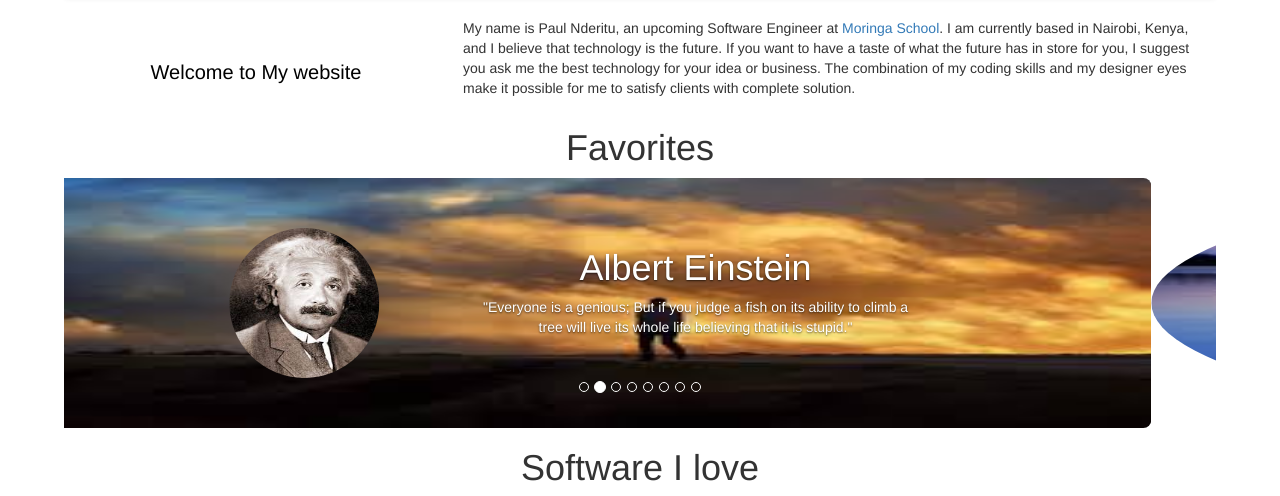
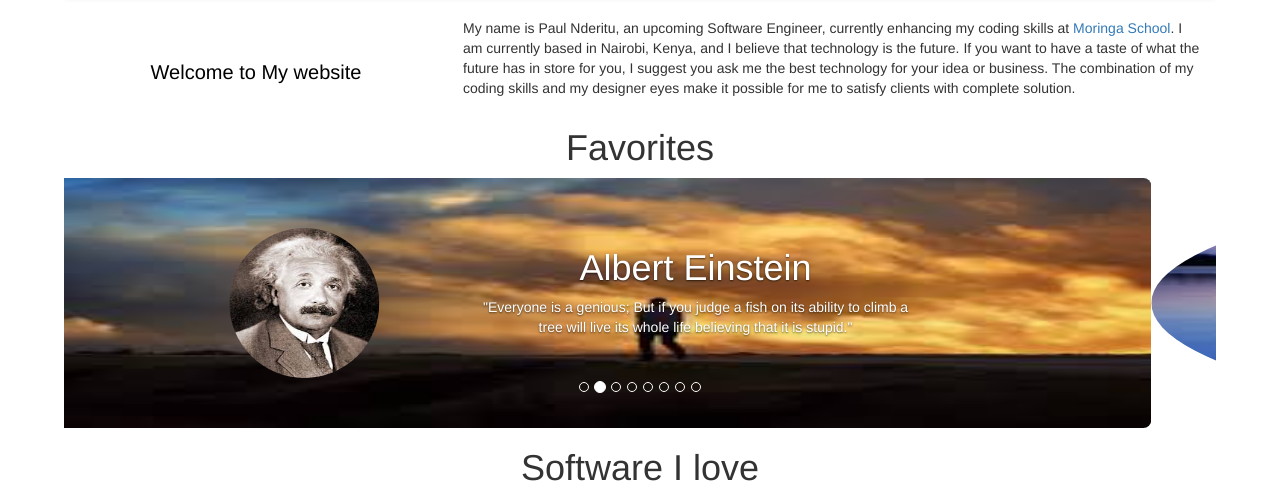
Before and after one commit to paulnderitu/newp, a plain HTML site: page index.html in a window 1280 px wide. Shown: the part 604-1100 px from the top of the page. Drawn offline with nearby package versions, Linux system fonts and the light colour scheme.

Commit message:
updating index

```diff
--- a/index.html
+++ b/index.html
@@ -87,8 +87,9 @@
         </div>
         <!--end of col-md-4-->
         <div class="col-md-8">
-          <p>My name is Paul Nderitu, an upcoming Software Engineer at <a href="http://www.moringaschool.com/">Moringa School</a>. I am currently based in Nairobi, Kenya, and I believe that technology is the future. If you want to have a taste of what the
-            future has in store for you, I suggest you ask me the best technology for your idea or business. The combination of my coding skills and my designer eyes make it possible for me to satisfy clients with complete solution.</p>
+          <p>My name is Paul Nderitu, an upcoming Software Engineer, currently enhancing my coding skills at <a href="http://www.moringaschool.com/">Moringa School</a>. I am currently based in Nairobi, Kenya, and I believe that technology is the future.
+            If you want to have a taste of what the future has in store for you, I suggest you ask me the best technology for your idea or business. The combination of my coding skills and my designer eyes make it possible for me to satisfy clients with
+            complete solution.</p>
         </div>
         <!--end of col-md-8-->
       </div>
```
